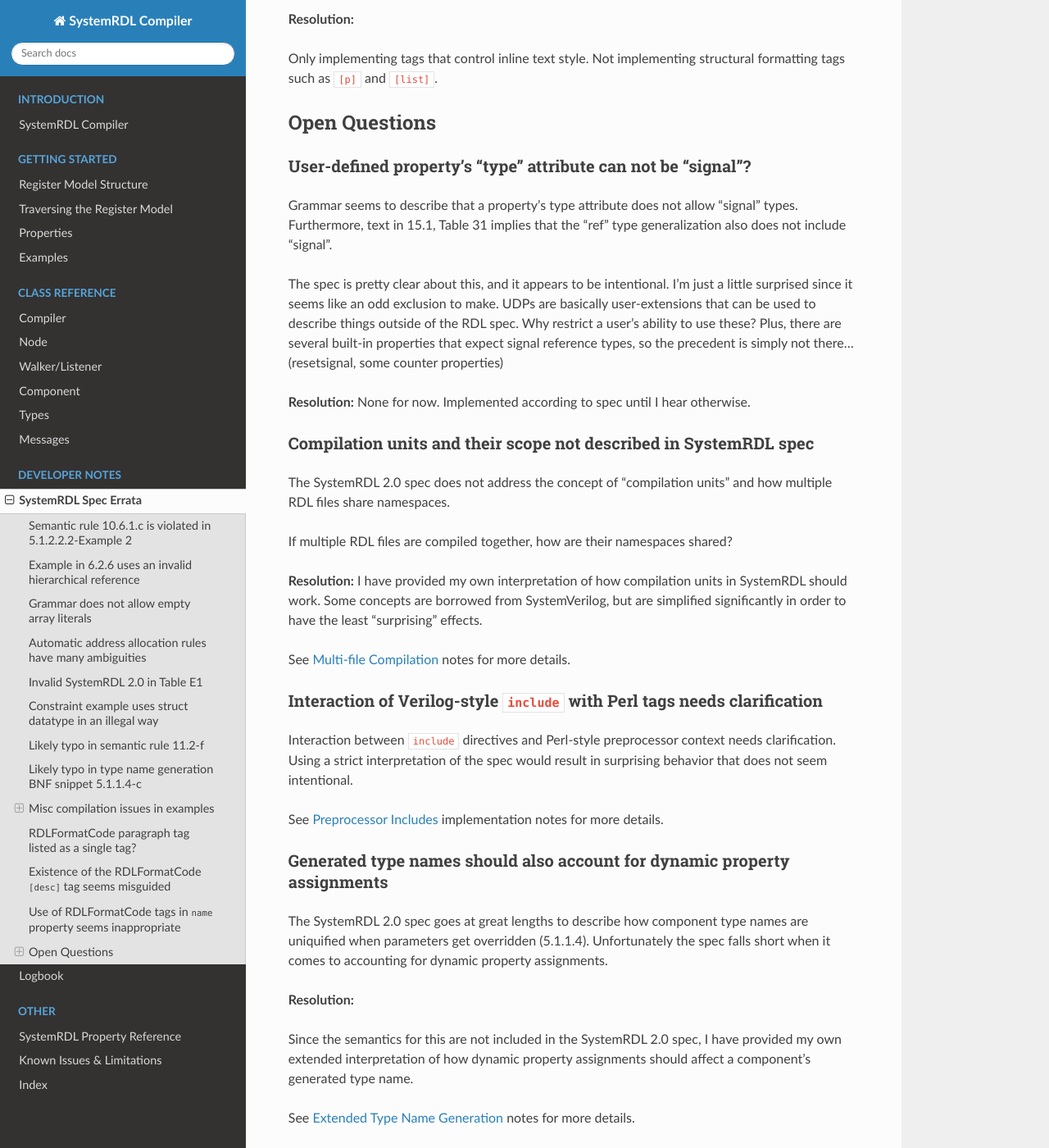
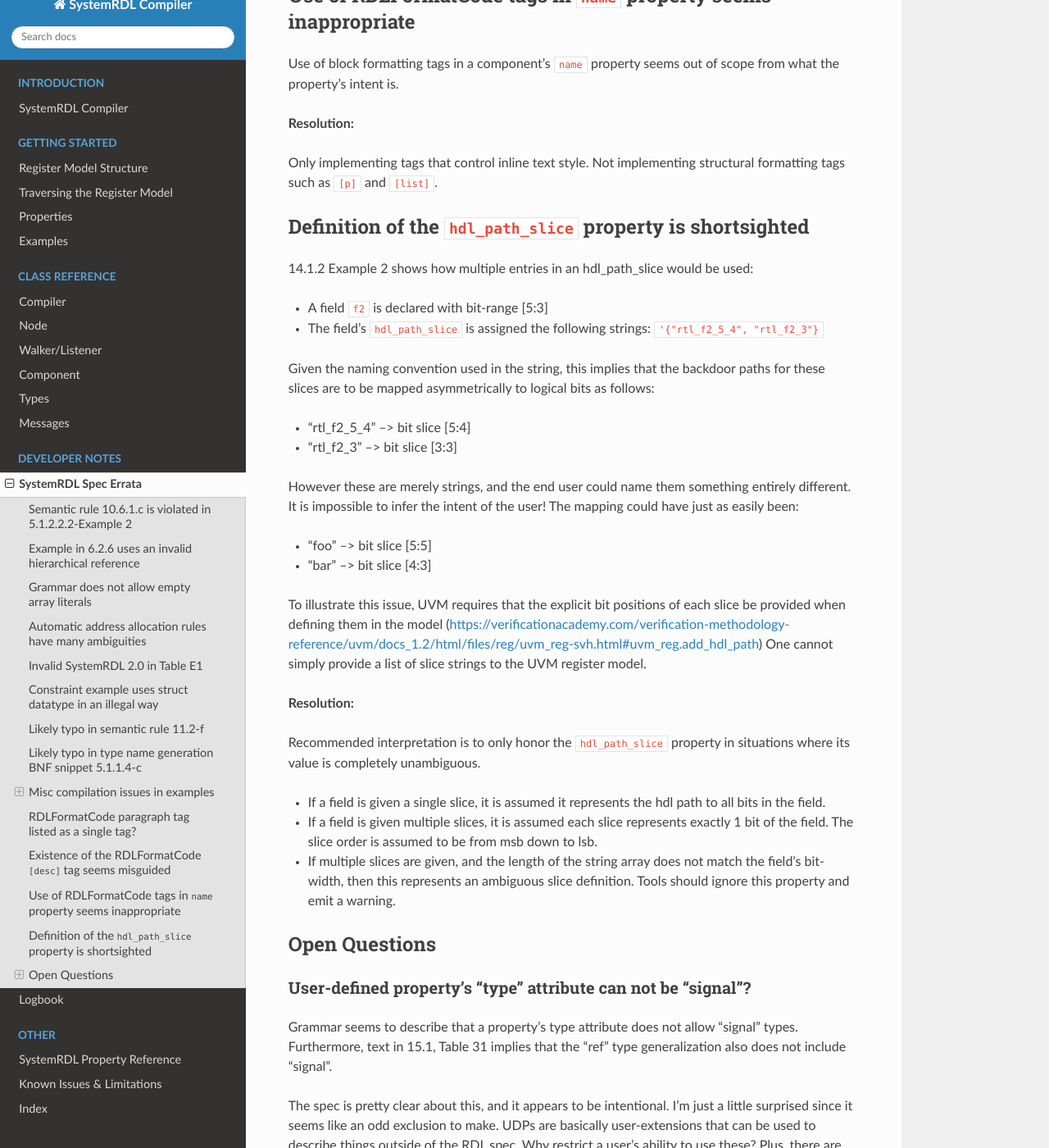
Before and after one commit to SystemRDL/systemrdl-compiler, a Sphinx documentation site: the page built from docs/dev_notes/rdl_spec_errata.rst, in a window 1280 px wide and 1400 px high, scrolled down 4833 px. Shown: the whole window at 82% size. Built offline with Sphinx 7.4.7 and the Read the Docs theme 2.0.0, drawn with Linux system fonts in a browser that asks for light colours; some of the changed text lies outside the part shown.

Commit message:
Add hdl path slice errata. Spruce up warning descriptions

```diff
--- a/docs/dev_notes/rdl_spec_errata.rst
+++ b/docs/dev_notes/rdl_spec_errata.rst
@@ -172,12 +172,14 @@
 as per 11.1-b-1-ii.
 
 
+
 Likely typo in type name generation BNF snippet 5.1.1.4-c
 ---------------------------------------------------------
 
 BNF-style description implies parentheses are part of the generated type name
 but the text in the same section only mentions underscore delimiters.
 Assuming the red parentheses are to be ignored.
+
 
 
 Misc compilation issues in examples
@@ -188,8 +190,8 @@
 
 5.1.2.5, Examples 1,2, and 3
 ^^^^^^^^^^^^^^^^^^^^^^^^^^^^
-All three examples fail to create an instance of `regfile example` inside
-the `top` addrmap component. This results in an empty component definition
+All three examples fail to create an instance of ``regfile example`` inside
+the ``top`` addrmap component. This results in an empty component definition
 which violates the rule described in 13.3-b.
 
 6.3.2.4, Examples 1 and 2
@@ -198,15 +200,19 @@
 
 9.8.1, Example 1
 ^^^^^^^^^^^^^^^^
-Illegal integer literal "4'3"
+Illegal integer literal ``4'3``.
+
+14.2.3
+^^^^^^
+Field ``f2`` uses enumeration literals that are missing their ``color::`` prefix.
 
 15.2.2, Example 1
 ^^^^^^^^^^^^^^^^^
-Missing semicolon in some_num_p after "regfile"
+Missing semicolon in ``some_num_p`` after ``regfile``.
 
 15.2.2, Example 2
 ^^^^^^^^^^^^^^^^^
-Enumeration literals are missing their "myEncoding::" prefix
+Enumeration literals are missing their ``myEncoding::`` prefix.
 
 
 
@@ -243,6 +249,7 @@
 Not implementing the ``[desc]`` tag.
 
 
+
 Use of RDLFormatCode tags in ``name`` property seems inappropriate
 ------------------------------------------------------------------
 Use of block formatting tags in a component's ``name`` property
@@ -252,6 +259,47 @@
 
 Only implementing tags that control inline text style. Not implementing
 structural formatting tags such as ``[p]`` and ``[list]``.
+
+
+
+Definition of the ``hdl_path_slice`` property is shortsighted
+-------------------------------------------------------------
+14.1.2 Example 2 shows how multiple entries in an hdl_path_slice would be used:
+
+* A field ``f2`` is declared with bit-range [5:3]
+* The field's ``hdl_path_slice`` is assigned the following strings: ``'{"rtl_f2_5_4", "rtl_f2_3"}``
+
+Given the naming convention used in the string, this implies that the
+backdoor paths for these slices are to be mapped asymmetrically to logical bits
+as follows:
+
+* "rtl_f2_5_4" --> bit slice [5:4]
+* "rtl_f2_3" --> bit slice [3:3]
+
+However these are merely strings, and the end user could name them something
+entirely different. It is impossible to infer the intent of the user! The
+mapping could have just as easily been:
+
+* "foo" --> bit slice [5:5]
+* "bar" --> bit slice [4:3]
+
+To illustrate this issue, UVM requires that the explicit bit positions of each slice
+be provided when defining them in the model (https://verificationacademy.com/verification-methodology-reference/uvm/docs_1.2/html/files/reg/uvm_reg-svh.html#uvm_reg.add_hdl_path)
+One cannot simply provide a list of slice strings to the UVM register model.
+
+**Resolution:**
+
+Recommended interpretation is to only honor the ``hdl_path_slice`` property
+in situations where its value is completely unambiguous.
+
+* If a field is given a single slice, it is assumed it represents the hdl path
+  to all bits in the field.
+* If a field is given multiple slices, it is assumed each slice represents
+  exactly 1 bit of the field. The slice order is assumed to be from msb down to
+  lsb.
+* If multiple slices are given, and the length of the string array does not
+  match the field's bit-width, then this represents an ambiguous slice definition.
+  Tools should ignore this property and emit a warning.
 
 
 
```
Also changed, not shown: 1 other file.
